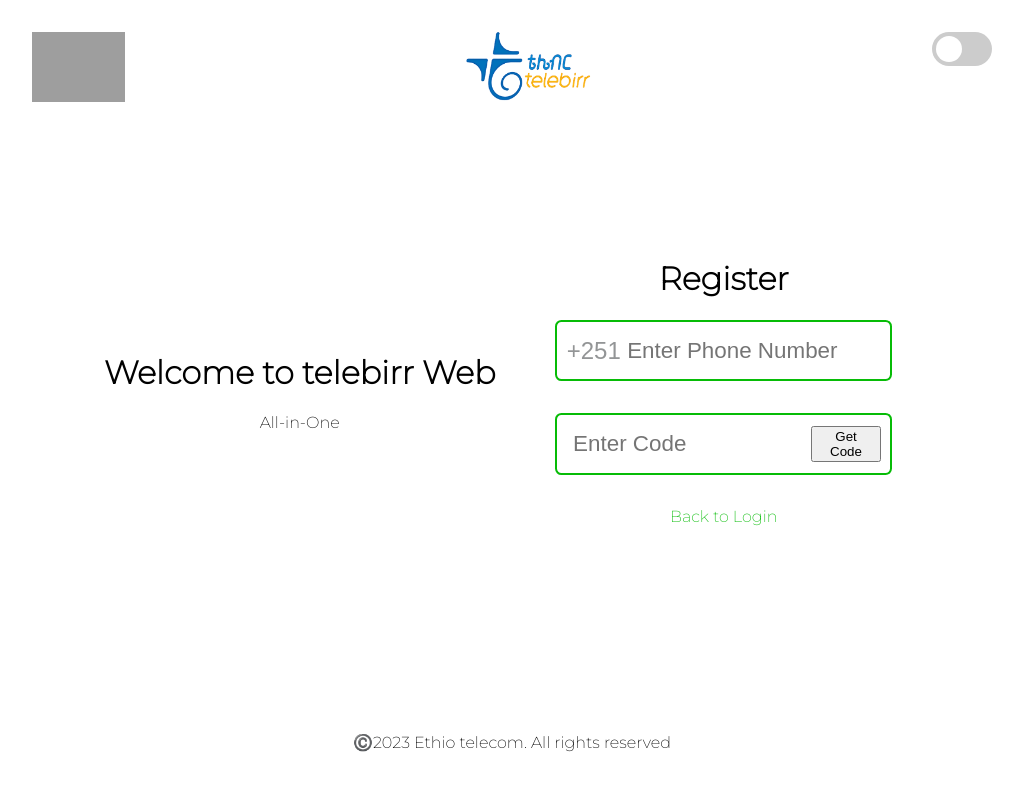
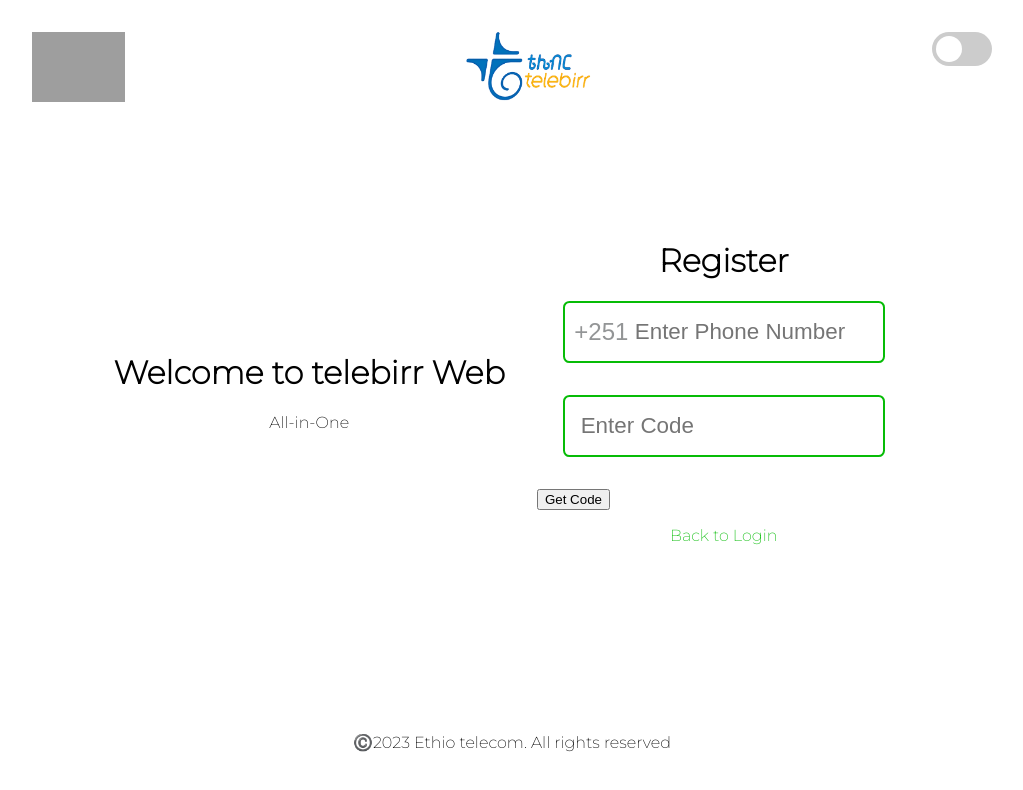
Before and after one commit to hailemedn/telebirr-web, a React (Create React App) app: page / in a window 1280 px wide. Both pictures are taken after a click on the link "Create an Account". Shown: the top 790 px of the page, without its empty margins (128-1151 px from the left). Built offline with nearby package versions, Linux system fonts and the light colour scheme; grey boxes are pictures that could not be loaded.

Commit message:
collected the login, signup and the other pages into a single js file

```diff
--- a/src/App.css
+++ b/src/App.css
@@ -5,6 +5,7 @@
   height: 100vh;
   font-family: 'Montserrat', sans-serif;
   background: url(./Assets/background.jpg);
+  transition: .4s;
 }
 
 .login-container {
@@ -34,6 +35,7 @@
   min-width: 200px;
   margin: 3em auto;
   text-align: center;
+  transition: .4s;
 }
 
 .login-container a{
@@ -57,6 +59,7 @@
   padding: 0.4rem 0.6rem;
   background-color: white;
   margin-bottom: 2em;
+  transition: .4s;
 }
 
 .input-container .prefix {
--- a/src/App.js
+++ b/src/App.js
@@ -1,11 +1,8 @@
 import './App.css';
 import Header from './Header';
-import LogIn from './pagesBeforeLogin/LogIn';
 import { Helmet } from 'react-helmet';
-import { Routes, Route } from 'react-router-dom';
-import Register from './pagesBeforeLogin/Register';
 import { ThemeProvider, useTheme } from './ThemeContext';
-import LoginAndSignupContainer from './pagesBeforeLogin/LoginAndSignupContainer';
+import LoginAndSignupContainer from './pagesBeforeLogin/LoginAndSignupContainer'
 
 function App() {
   const {theme} = useTheme();
--- a/src/pagesBeforeLogin/LogIn.js
+++ /dev/null
@@ -1,30 +0,0 @@
-import { useState } from "react"
-import PhoneNumberInput from "./PhoneNumberInput";
-import { Link } from "react-router-dom";
-import { Routes, Route } from "react-router-dom";
-import Register from "./Register";
-import './style.css'
-
-
-export default function LogIn() {
-    const [num, setNum] = useState("");
-    const validNum = () => {
-        return(
-          num.length === 9
-        )
-    }
-
-    const handleChange = e => setNum(e.target.value)
-
-    return (
-      <div className="container">
-            <h2 className="login-text">Login</h2>
-            <form>
-              <label className="mobile">Mobile Number</label>
-              <PhoneNumberInput num={num} handleChange = {handleChange}/>
-              <button className="btn-primary" type="submit" disabled={!validNum()}>Next</button>
-            </form>
-      </div>
-
-    )
-}
--- a/src/pagesBeforeLogin/LoginAndSignupContainer.js
+++ b/src/pagesBeforeLogin/LoginAndSignupContainer.js
@@ -1,13 +1,78 @@
-import LogIn from "./LogIn";
-import Register from "./Register";
+
 import { useState } from "react";
+
+
+function PhoneNumberInput(props) {
+  return (
+      <div className="input-container">
+                <span className="prefix">+251</span>
+                <input
+                  type="number"
+                  placeholder="Enter Phone Number"
+                  value={props.num}
+                  onChange={props.handleChange}></input>
+            </div>
+  )
+}
+
+function LogIn() {
+  const [num, setNum] = useState("");
+  const validNum = () => {
+      return(
+        num.length === 9
+      )
+  }
+
+  const handleChange = e => setNum(e.target.value)
+
+  return (
+    <div className="container">
+          <h2 className="login-text">Login</h2>
+          <form>
+            <label className="mobile">Mobile Number</label>
+            <PhoneNumberInput num={num} handleChange = {handleChange}/>
+            <button className="btn-primary" type="submit" disabled={!validNum()}>Next</button>
+          </form>
+    </div>
+
+  )
+}
+
+function Register() {
+  return (
+      <div className="container">
+          <h1 className="login-text">Register</h1>
+          <PhoneNumberInput />
+          <VerificationInput />
+      </div>
+
+  )
+}
+
+function VerificationInput() {
+  return (
+    <div>
+        <div className="input-container">
+          <input
+                  type="number"
+                  placeholder="Enter Code"
+          >
+
+          </input>
+      </div>
+      <button>Get Code</button>
+    </div>
+
+  )
+}
+
 
 
 
 export default function LoginAndSignupContainer() {
 
     const [togglePages, setTogglePages] = useState(true)
-    const toSignup = <p>Don't have an Account? <a onClick={()=> setTogglePages(!togglePages)}>Create an Account</a></p>
+    const toSignup = <p>Don't have an Account? <a  onClick={()=> setTogglePages(!togglePages)}>Create an Account</a></p>
 
 
     const toLogin =  <p><a onClick={() => setTogglePages(!togglePages)}>Back to Login</a></p>
--- a/src/pagesBeforeLogin/PhoneNumberInput.js
+++ /dev/null
@@ -1,12 +0,0 @@
-export default function PhoneNumberInput(props) {
-    return (
-        <div className="input-container">
-                  <span className="prefix">+251</span>
-                  <input
-                    type="number"
-                    placeholder="Enter Phone Number"
-                    value={props.num}
-                    onChange={props.handleChange}></input>
-              </div>
-    )
-}
--- a/src/pagesBeforeLogin/Register.js
+++ /dev/null
@@ -1,13 +0,0 @@
-import PhoneNumberInput from "./PhoneNumberInput"
-import VerificationInput from "./VerificationInput"
-import './style.css'
-export default function Register() {
-    return (
-        <div className="container">
-            <h1 className="login-text">Register</h1>
-            <PhoneNumberInput />
-            <VerificationInput />
-        </div>
-
-    )
-}
--- a/src/pagesBeforeLogin/VerificationInput.js
+++ /dev/null
@@ -1,14 +0,0 @@
-export default function VerificationInput() {
-    return (
-        <div className="input-container">
-            <input
-                    type="number"
-                    placeholder="Enter Code"
-            >
-
-            </input>
-            <button>Get Code</button>
-
-            </div>
-    )
-}
```
